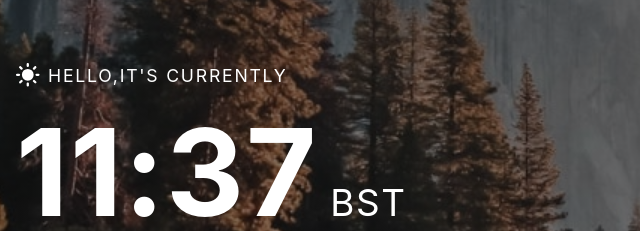
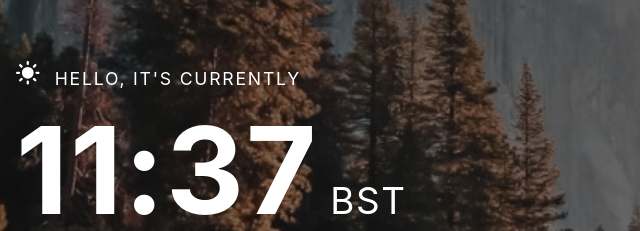
Before and after one commit to dwhenson/frontendmentor-clock-app, a website: page src/index.html in a window 1280 px wide. Shown: the part 403-634 px from the top of the page, 0-640 px from the left. Drawn offline with nearby package versions, Linux system fonts and the light colour scheme; files that its build step writes are made by us from their sources.

Commit message:
🐛 FIX: breaking white space

```diff
--- a/src/scss/blocks/_time.scss
+++ b/src/scss/blocks/_time.scss
@@ -18,12 +18,12 @@
   }
 
   .greeting-wrapper {
-    display: flex;
-    justify-content: flex-start;
+    // display: flex;
+    // justify-content: flex-start;
 
-    span:not(.icon) {
-      inline-size: max-content;
-    }
+    // span:not(.icon) {
+    //   inline-size: max-content;
+    // }
 
     .icon {
       margin-block-start: 2px;
```
Also changed, not shown: src/index.html (+1 -1 lines).
